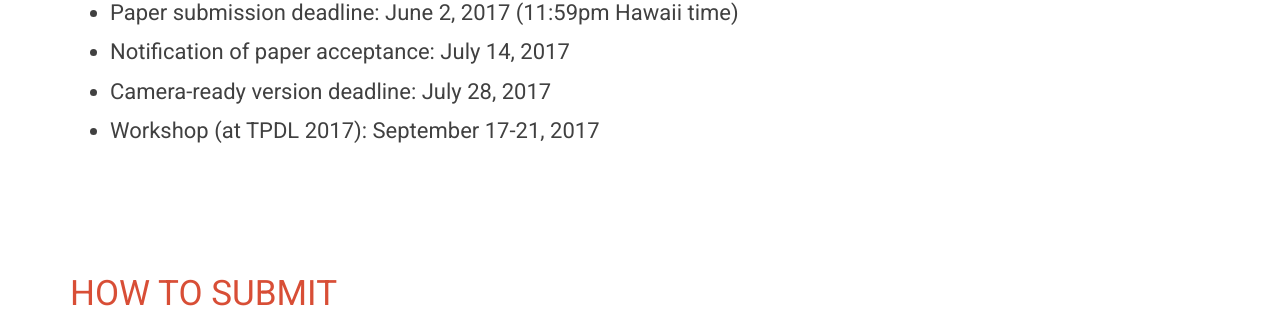
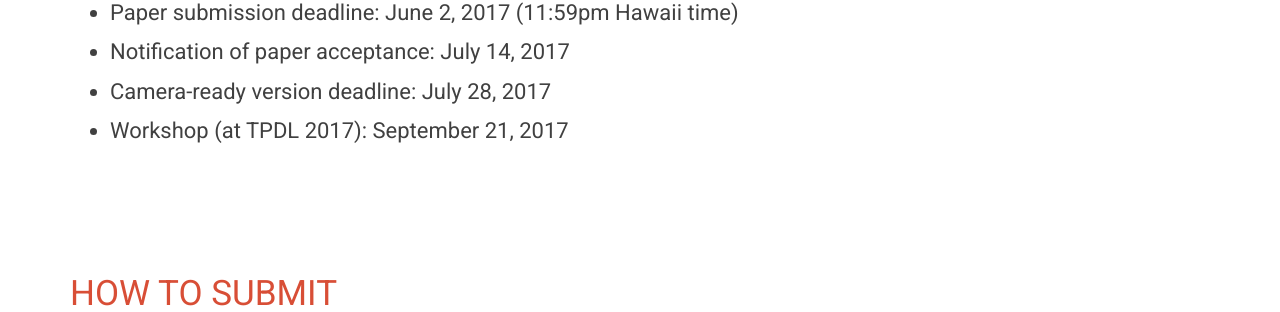
Before and after one commit to tddl2017/tddl2017.github.io, a Jekyll site: the page built from index.markdown, in a window 1280 px wide and 900 px high, scrolled down 1703 px. Shown: the part 142-454 px from the top of the window. Built offline with Jekyll 4.4.1, drawn with Linux system fonts in a browser that asks for light colours.

Commit message:
Update index.markdown

```diff
--- a/index.markdown
+++ b/index.markdown
@@ -38,7 +38,7 @@ We invite papers that pertain to the workshop theme including but not limited to
 * Paper submission deadline: June 2, 2017 (11:59pm Hawaii time)
 * Notification of paper acceptance: July 14, 2017
 * Camera-ready version deadline: July 28, 2017
-* Workshop (at TPDL 2017): September 17-21, 2017
+* Workshop (at TPDL 2017): September 21, 2017
 
 # HOW TO SUBMIT
 
```
